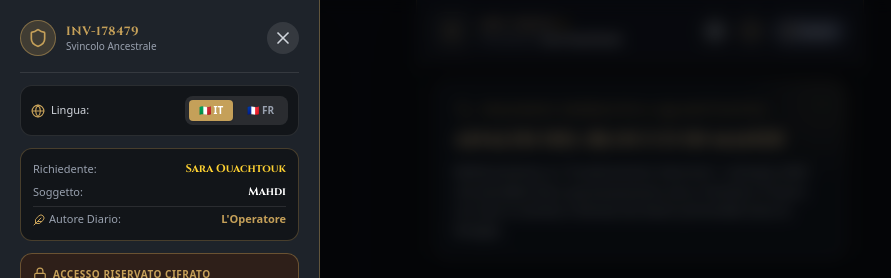
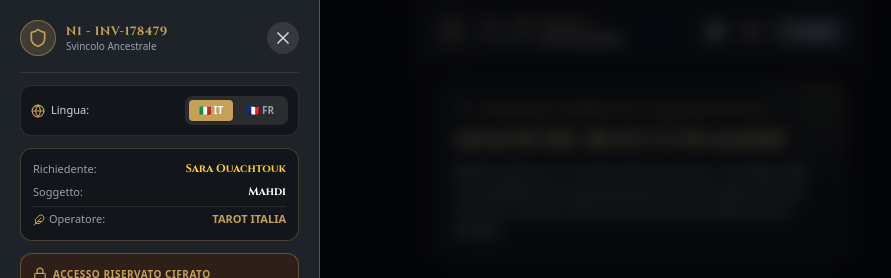
Before and after one commit to Facilissimoweb/intervento-esoterico, a React (Vite) app: page / in a window 1280 px wide. Both pictures are taken after a click on the button 452 px from the left and 31 px from the top of the page. Shown: the top 278 px of the page, without its empty margins (0-891 px from the left). Built offline with nearby package versions, Linux system fonts and the light colour scheme; a web font is replaced by a local one.

Commit message:
feat: add operator identification to protocol data
Update protocol metadata to include operator name and unique code prefix. Reflect these changes across headers, dossiers, and financial reports to ensure accurate practitioner attribution.

```diff
--- a/src/components/FinancialTab.tsx
+++ b/src/components/FinancialTab.tsx
@@ -1,5 +1,5 @@
 import React, { useState } from 'react';
-import { PAYMENT_DATA } from '../data/mockData';
+import { PAYMENT_DATA, PROTOCOL_INFO } from '../data/mockData';
 import { CreditCard, CheckCircle2, Clock, FileCheck, ArrowRight, ShieldCheck, Download, Sparkles, Check, DollarSign } from 'lucide-react';
 import { motion, AnimatePresence } from 'motion/react';
 
@@ -308,7 +308,7 @@ export const FinancialTab: React.FC<FinancialTabProps> = ({ lang }) => {
                 RICEVUTA DI REGOLAZIONE CONTO
               </span>
               <span className="text-[10px] text-gray-400 uppercase">
-                Protocollo INV-178479 • Sara Ouachtouk
+                Protocollo {PROTOCOL_INFO.code} • {PROTOCOL_INFO.operatorName} • Sara Ouachtouk
               </span>
             </div>
 
--- a/src/components/FullDossierModal.tsx
+++ b/src/components/FullDossierModal.tsx
@@ -170,7 +170,7 @@ export const FullDossierModal: React.FC<FullDossierModalProps> = ({ isOpen, onCl
             </div>
             <div>
               <span className="text-gray-400 text-[10px] block">L'Operatore Responsabile</span>
-              <strong className="font-serif-heading text-xs text-[#DFC08D]">Protocollo INV-178479</strong>
+              <strong className="font-serif-heading text-xs text-[#DFC08D]">{PROTOCOL_INFO.operatorName}</strong>
             </div>
           </div>
         </div>
--- a/src/components/Header.tsx
+++ b/src/components/Header.tsx
@@ -210,9 +210,9 @@ export const Header: React.FC<HeaderProps> = ({ currentTab, setActiveTab, onOpen
                   <div className="flex justify-between items-center text-gray-300 pt-1 border-t border-white/10">
                     <span className="text-gray-400 flex items-center space-x-1">
                       <Feather className="w-3 h-3 text-[#C5A059]" />
-                      <span>{lang === 'it' ? 'Autore Diario:' : 'Auteur Journal :'}</span>
+                      <span>{lang === 'it' ? 'Operatore:' : 'Opérateur :'}</span>
                     </span>
-                    <strong className="text-[#C5A059]">{lang === 'it' ? 'L\'Operatore' : 'L\'Opérateur'}</strong>
+                    <strong className="text-[#C5A059]">{PROTOCOL_INFO.operatorName}</strong>
                   </div>
                 </div>
 
@@ -328,8 +328,8 @@ export const Header: React.FC<HeaderProps> = ({ currentTab, setActiveTab, onOpen
                       <strong className="text-gray-100">{PROTOCOL_INFO.targetName}</strong>
                     </div>
                     <div>
-                      <span className="text-gray-400 block">{lang === 'it' ? 'Redattore Diario:' : 'Rédacteur du Journal :'}</span>
-                      <strong className="text-gray-100">{lang === 'it' ? 'L\'Operatore' : 'L\'Opérateur'}</strong>
+                      <span className="text-gray-400 block">{lang === 'it' ? 'Operatore Responsabile:' : 'Opérateur Responsable :'}</span>
+                      <strong className="text-gray-100">{PROTOCOL_INFO.operatorName}</strong>
                     </div>
                     <div>
                       <span className="text-gray-400 block">{lang === 'it' ? 'Codice Archiviazione:' : 'Code d\'Archivage :'}</span>
--- a/src/components/JournalTab.tsx
+++ b/src/components/JournalTab.tsx
@@ -1,5 +1,6 @@
 import React, { useState, useEffect } from 'react';
 import { JournalEntry } from '../types';
+import { PROTOCOL_INFO } from '../data/mockData';
 import { BookOpen, Plus, Trash2, Calendar, Tag, Sparkles, Lock, Save, FileText } from 'lucide-react';
 import { motion, AnimatePresence } from 'motion/react';
 
@@ -84,7 +85,7 @@ export const JournalTab: React.FC<JournalTabProps> = ({ lang }) => {
         </h2>
         <div className="mt-1 text-xs text-gray-300 space-y-1">
           <p className="font-medium bg-[#1A202C] px-2.5 py-1 rounded border border-[#C5A059]/30 inline-block text-[11px] text-[#DFC08D]">
-            <strong>{lang === 'it' ? 'Richiedente:' : 'Demandeur :'}</strong> Sara Ouachtouk &nbsp;|&nbsp; <strong>{lang === 'it' ? 'Soggetto:' : 'Sujet :'}</strong> Mahdi
+            <strong>{lang === 'it' ? 'Operatore:' : 'Opérateur :'}</strong> {PROTOCOL_INFO.operatorName} &nbsp;|&nbsp; <strong>{lang === 'it' ? 'Richiedente:' : 'Demandeur :'}</strong> Sara Ouachtouk &nbsp;|&nbsp; <strong>{lang === 'it' ? 'Soggetto:' : 'Sujet :'}</strong> Mahdi
           </p>
           <p className="text-[11px] text-gray-300 leading-relaxed mt-1">
             {lang === 'it'
--- a/src/data/mockData.ts
+++ b/src/data/mockData.ts
@@ -1,7 +1,8 @@
 import { ChakraData, TimelinePhase, RiskItem, ReflectionQuestion, PaymentBreakdown } from '../types';
 
 export const PROTOCOL_INFO = {
-  code: "INV-178479",
+  code: "N1 - INV-178479",
+  operatorName: "TAROT ITALIA",
   clientName: "Sara Ouachtouk",
   targetName: "Mahdi",
   title: "Svincolo Ancestrale",
```
